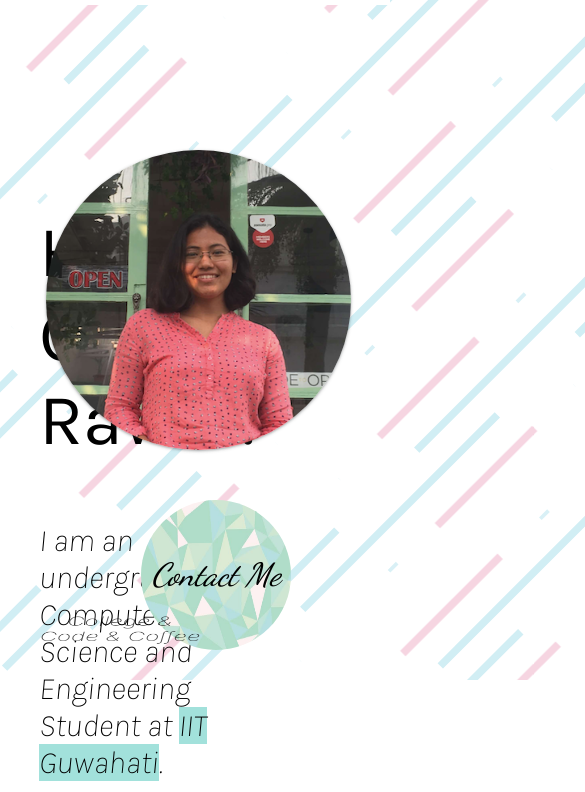
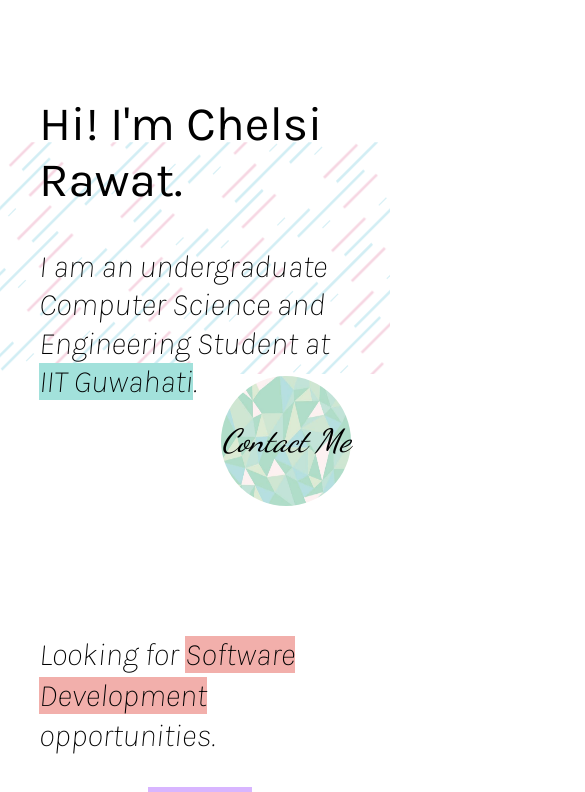
Before and after one commit to chelsi-001011/MyPlace, a React (Create React App) app: page / in a window 390 px wide. Shown: the top 792 px of the page, 585 px wide, since content can reach past the window. Built offline with nearby package versions, Linux system fonts and the light colour scheme.

Commit message:
Added responsive styling

```diff
--- a/src/App.css
+++ b/src/App.css
@@ -48,6 +48,7 @@
   position: absolute;
   top: 0;
   height: 680px;
+  width: 82%;
 }
 a {
   color: inherit;
@@ -111,6 +112,7 @@ a {
   font-weight: 200;
   font-size: xx-large;
   font-style: italic;
+  line-height: 1.2;
 }
 .profilePhoto {
   width: auto;
@@ -168,6 +170,7 @@ a {
 
 .education {
   padding-top: 150px;
+  font-size: xx-large;
 }
 .percentage {
   font-weight: 500;
@@ -186,6 +189,7 @@ a {
 
 .skills {
   line-height: 1.5;
+  font-size: xx-large;
 }
 .skill-category {
   background-color: #ffccff;
@@ -346,12 +350,16 @@ a {
   opacity: 0.5;
 }
 .scrollButton {
+  text-decoration: none;
   border: 3px solid darkcyan;
   border-radius: 10%;
   font-size: xx-large;
   color: darkcyan;
 }
-
+.scrollButton:active {
+  outline: none;
+  border: none;
+}
 .scrollTop:hover {
   opacity: 1;
 }
@@ -364,3 +372,101 @@ a {
     opacity: 0.5;
   }
 }
+/******** Key Frames *********/
+@media only screen and (max-width: 1330px) {
+  .projects-container {
+    grid-template-columns: 50% 50%;
+  }
+  .project {
+    border-radius: 0;
+  }
+  .background {
+    width: 100%;
+  }
+}
+
+@media only screen and (max-width: 1220px) {
+  .quote {
+    display: none;
+  }
+  .jumbotron {
+    font-size: xx-large;
+  }
+}
+
+@media only screen and (max-width: 1150px) {
+  .profilePhoto {
+    /* float: none;
+    height: 250px; */
+    display: none;
+  }
+}
+
+@media only screen and (max-width: 890px) {
+  .projects-container {
+    grid-template-columns: 100%;
+  }
+  .project {
+    margin: auto 10%;
+  }
+  .scrollTop {
+    right: -91%;
+  }
+  .sde {
+    line-height: 1.3;
+  }
+}
+@media only screen and (max-width: 800px) {
+  .gridSkill {
+    grid-template-columns: 50% 50%;
+  }
+}
+@media only screen and (max-width: 750px) {
+  .jumboName {
+    /* padding-bottom: 200px; */
+  }
+  .shift-right {
+    bottom: 200px;
+    right: 90px;
+  }
+  .mail-container {
+    width: 130px;
+    height: 130px;
+  }
+  .basicIntro {
+    padding-bottom: 200px;
+    font-size: xx-large;
+  }
+  .jumbotron {
+    margin-top: -30%;
+  }
+  .background {
+    margin-top: -21%;
+  }
+  .responsiveHide {
+    display: none;
+  }
+  .responsiveGrid {
+    grid-template-columns: 100%;
+    grid-template-rows: auto;
+  }
+}
+
+@media only screen and (max-width: 575px) {
+  .education {
+    margin-top: 150px;
+  }
+  .project {
+    margin: 0 3%;
+  }
+}
+
+@media only screen and (max-width: 550px) {
+  .shift-right {
+    bottom: 130px;
+    right: 0px;
+  }
+  .background {
+    width: 100%;
+  }
+}
--- a/src/education.js
+++ b/src/education.js
@@ -10,7 +10,7 @@ const Education = () =>{
         </ul>
       </div>
       <div className="col flex-center-end">
-        <p className="item-timePeriod">2019 - 2023 (Expected)</p>
+        <p className="item-timePeriod">2019 - 2023<br></br>(Expected)</p>
       </div>
     </div>
 
--- a/src/jumbotron.js
+++ b/src/jumbotron.js
@@ -1,15 +1,15 @@
 import profilePhoto from './profilephoto.png';
 
 const Jumbotron = () =>{
-  return (<article className="header grid">
-    <div className="col">
+  return (<article className="jumbotron header grid responsiveGrid">
+    <div className="col responsiveBottom">
       <h2 className='jumboName heading'>Hi! I'm Chelsi Rawat.</h2>
-      <p className="para">I am an undergraduate Computer Science and Engineering Student at <span className="collegeName"><a href="https://www.iitg.ac.in/" target="_blank">IIT Guwahati</a></span>.</p>
+      <p className="para basicIntro">I am an undergraduate Computer Science and Engineering Student at <span className="collegeName"><a href="https://www.iitg.ac.in/" target="_blank">IIT Guwahati</a></span>.</p>
       <p className="para">Looking for <span className="sde">Software Development</span> opportunities.</p>
       <div className="para">View my <a className="resume" href="https://drive.google.com/file/d/1zfQSdHtf5KGvGgUidyysDCOSMHEav_xJ/view?usp=sharing" target="_blank">Resume</a>!</div>
       <br></br>
     </div>
-    <div className="col">
+    <div className="col responsiveHide">
       <img className="profilePhoto" src={profilePhoto}></img>
     </div>
   </article>
```
Also changed, not shown: 1 other file (tests, documents, lock files or other folders).
